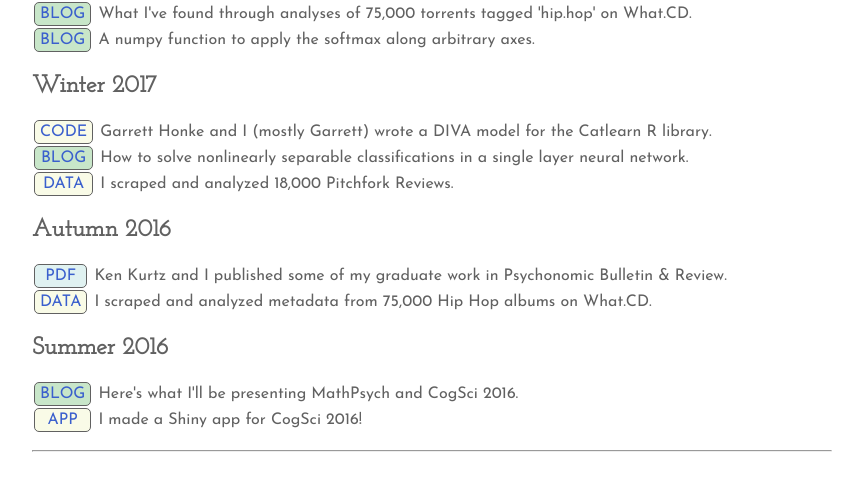
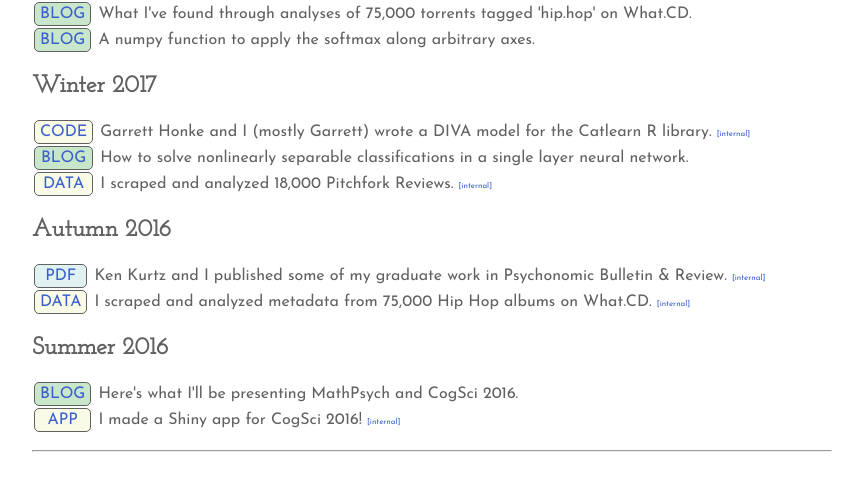
Before and after one commit to nolanbconaway/nolanbconaway.github.io, a Jekyll site: the page built from blog/index.html, in a window 1280 px wide. Shown: the part 223-714 px from the top of the page, without its empty margins (208-1071 px from the left). Built offline with Jekyll 4.4.1, drawn with Linux system fonts in a browser that asks for light colours.

Commit message:
added internal urls to external posts

```diff
--- a/_config.yml
+++ b/_config.yml
@@ -24,6 +24,3 @@ gems:
 title: Nolan Conaway
 description: Nolan Conaway's personal website.
 keywords: cognitive, data, science
-
-exclude:
-    - old
--- a/blog/index.html
+++ b/blog/index.html
@@ -22,7 +22,9 @@ keywords: blog
 	.descriptioncell {
 		padding-left: 5px;
 	}
-
+	.internalurl {
+		font-size: 0.5em;
+	}
 	.code {
 		background-color: #F9FBE7;
 	}
@@ -82,6 +84,10 @@ keywords: blog
 	<!-- description -->
 	<td class="descriptioncell">
 		{{item.description}}
+
+		{% if item.type != 'blog' %}
+		<span class="internalurl"><a href="{{item.url}}">[internal]</a></span>
+		{% endif %}
     </td>
 
     </tr>
```
Also changed, not shown: Gemfile (line endings or trailing spaces), Gemfile.lock.
